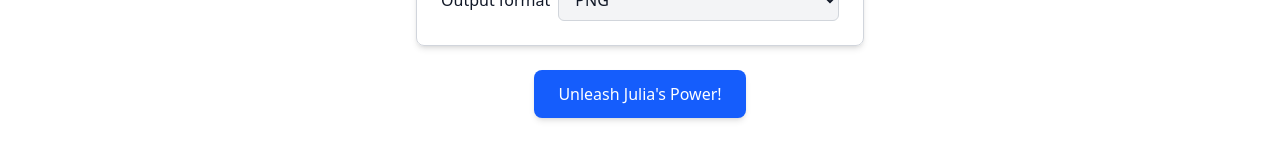
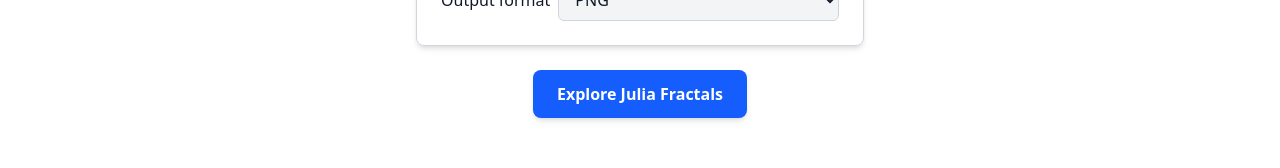
Before and after one commit to santoshxshrestha/rustylens, a Next.js app: page / in a window 1280 px wide. Shown: the part 274-442 px from the top of the page. Built offline with nearby package versions, Linux system fonts and the light colour scheme; no server answers.

Commit message:
refactor: remove the unused button from the home page and added Link from the next link to route to the page

```diff
--- a/app/components/UnleashJulia.tsx
+++ b/app/components/UnleashJulia.tsx
@@ -1,23 +1,9 @@
-export default function UnleashJulia({generate_fractals}: {generate_fractals: () => Uint8Array}) {
-    const handleClick = () => {
-        const fractalBytes = generate_fractals();
-        const bytes = fractalBytes.slice();
-        const blob = new Blob([bytes.buffer], { type: "image/png" });
-
-        const url = URL.createObjectURL(blob);
-        const link = document.createElement("a");
-        link.href = url;
-        link.download = "fractal.png";
-        document.body.appendChild(link);
-        link.click();
-        document.body.removeChild(link);
-        URL.revokeObjectURL(url);
-    };
-
+import Link from "next/link";
+export default function UnleashJulia() {
     return (
-            <button onClick={handleClick} className="bg-blue-600 hover:bg-blue-700 text-white font-semibold py-3 px-6 rounded-lg shadow-md transition-colors duration-300">
-                Unleash Julia's Power!
-            </button>
+            <Link href="/julia" className="inline-block px-6 py-3 bg-blue-600 text-white font-semibold rounded-lg shadow-md hover:bg-blue-700 transition-colors duration-300">
+                Explore Julia Fractals
+            </Link>
 
     )
 }
--- a/app/julia/page.tsx
+++ b/app/julia/page.tsx
@@ -1,14 +1,14 @@
 "use client";
 
-import { useState } from "react";
-import { generate_fractals } from "../src/pkgs/wasm";
+import { useState,useEffect } from "react";
+import { generate_fractals } from "@/app/src/pkgs";
 
 export default function JuliaPage() {
     const [dimension, setDimension] = useState("800x800");
     const [format, setFormat] = useState("png");
     const [downloadUrl, setDownloadUrl] = useState<string | null>(null);
 
-    function handleGenerate() {
+    useEffect(() => {
         const [width, height] = dimension.split("x").map(Number);
         const fractalBytes = generate_fractals(width, height);
 
@@ -39,7 +39,8 @@
 
         const url = URL.createObjectURL(blob);
         setDownloadUrl(url);
-    }
+    }, [dimension, format]);
+
 
     return (
     <>
@@ -52,7 +53,7 @@
             </label>
             <select
               id="dimension"
-              onChange={(e) => setFormat(e.target.value)}
+              onChange={(e) => setDimension(e.target.value)}
               className="flex-1 px-3 py-2 border rounded text-sm sm:text-base"
             >
                 <option value="800x800">800 x 800</option>
--- a/app/page.tsx
+++ b/app/page.tsx
@@ -16,7 +16,6 @@
         change_to_avif,
         change_to_hdr,
         change_to_ico,
-        generate_fractals,
     } = useWasm();
     const fileRef = useRef<HTMLInputElement | null>(null);
     const [selectedFile, setSelectedFile] = useState<File | null>(null);
@@ -123,7 +122,7 @@
             Download {downloadName}
           </a>
         )}
-        <UnleashJulia generate_fractals={generate_fractals} />
+        <UnleashJulia/>
       </main>
       <Footer/>
       </>
```
